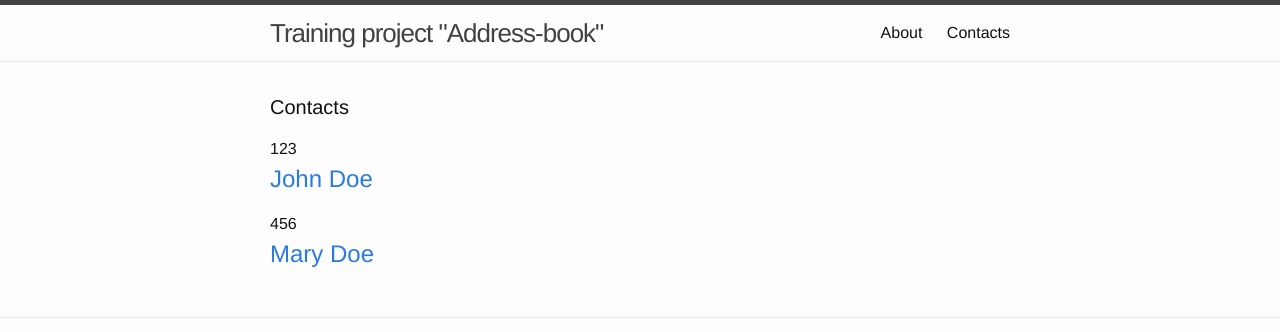
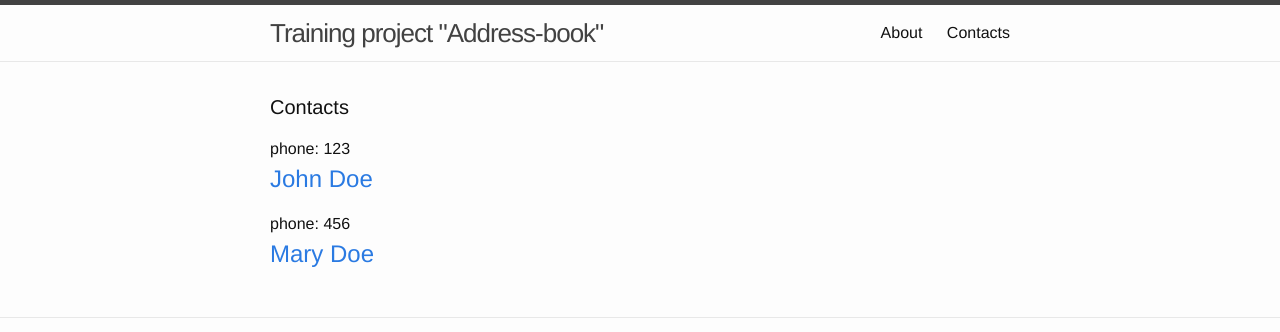
Before and after one commit to anna-zagrebelnaya/address-book, a Jekyll site: the page built from contacts.md, in a window 1280 px wide. Shown: the top 332 px of the page. Built offline with Jekyll 4.4.1, drawn with Linux system fonts in a browser that asks for light colours.

Commit message:
group contacts: small view fix

```diff
--- a/_layouts/contact.html
+++ b/_layouts/contact.html
@@ -9,7 +9,7 @@
 
 <div class="page-content">
 	<div class="wrapper">
-		<h1>{{ page.title }}</h1>
+		<h1>{{ page.contact }}</h1>
 
 		{{ content }}
 
--- a/contacts.md
+++ b/contacts.md
@@ -11,7 +11,7 @@ title: Contacts
     {% for page in site.pages %}
         {% if page.contact %}
           <li>
-            <span class="page-meta">{{ page.phone }}</span>
+            <span class="page-meta">phone: {{ page.phone }}</span>
 
             <h2>
               <a class="page-link" href="{{ page.url | prepend: site.baseurl }}">{{ page.contact }}</a>
```
